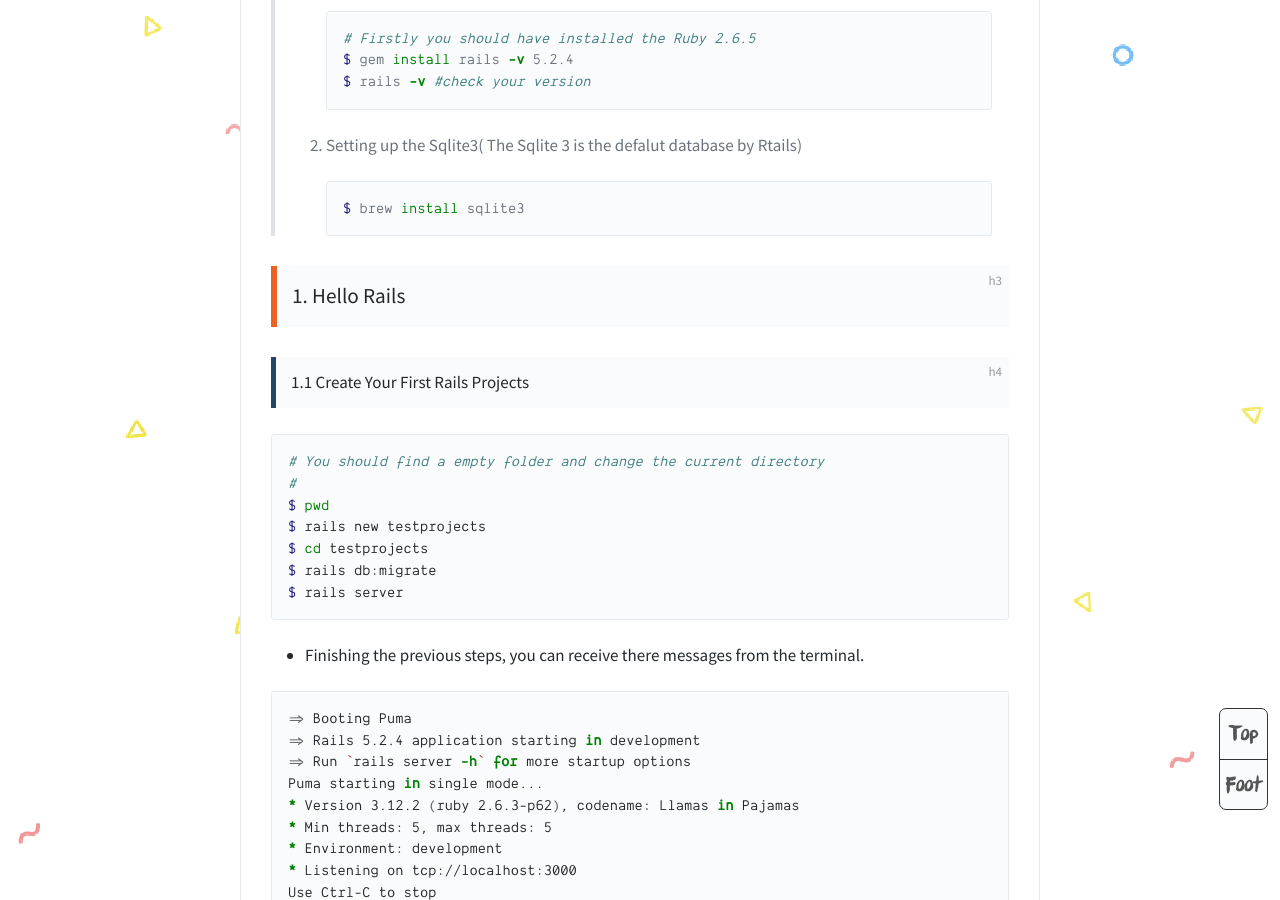
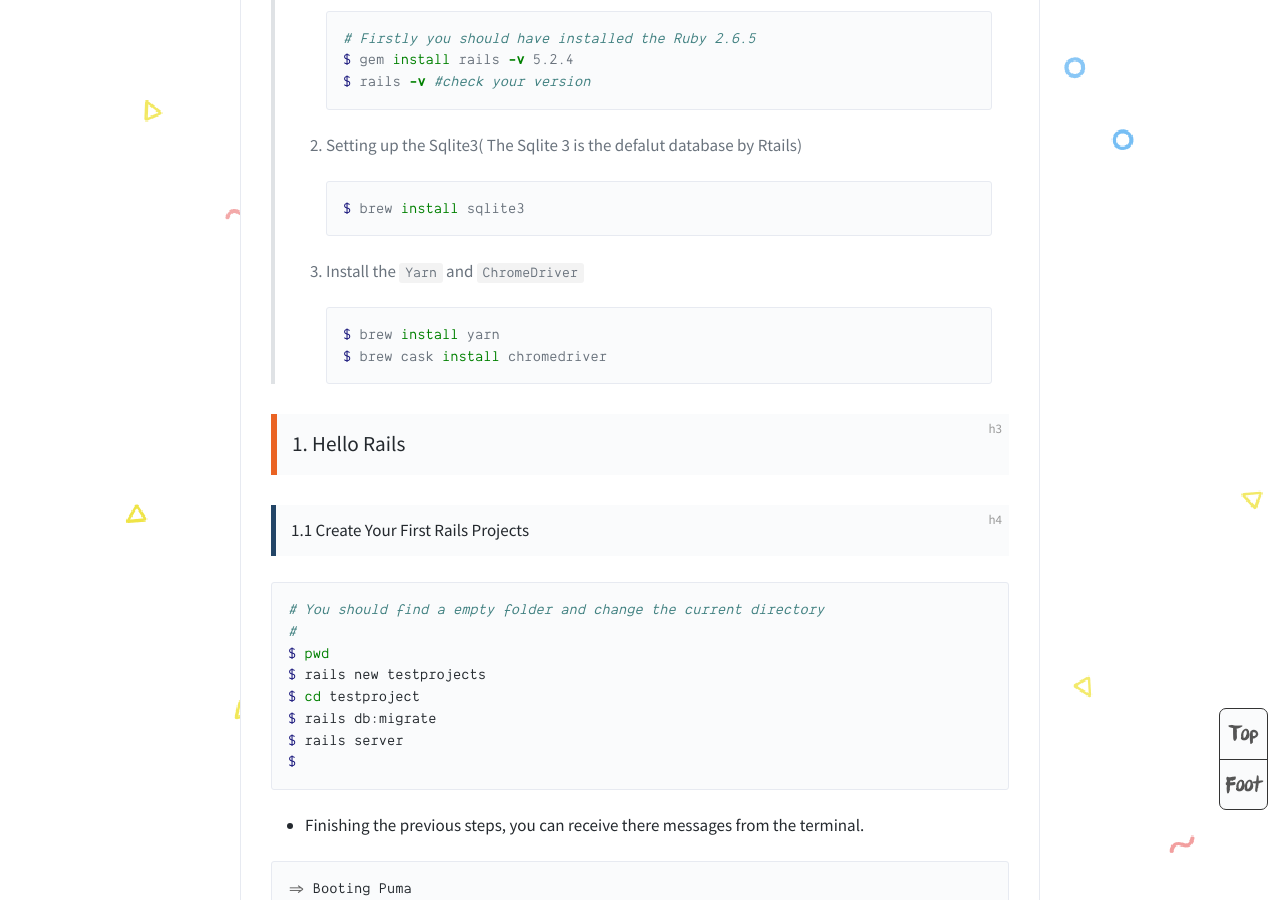
Before and after one commit to DoHerasYang/DoHerasYang.github.io, a Jekyll site: the page built from _posts/2019-12-16-Ruby-Rails.md, in a window 1280 px wide and 900 px high, scrolled down 942 px. Built offline with Jekyll 4.4.1, drawn with Linux system fonts in a browser that asks for light colours; comment, search, counter and statistics services are not loaded.

Commit message:
Update 2019-12-16-Ruby-Rails.md

````diff
--- a/_posts/2019-12-16-Ruby-Rails.md
+++ b/_posts/2019-12-16-Ruby-Rails.md
@@ -31,6 +31,15 @@ tags: Ruby-Rails
 >    ```shell
 >    $ brew install sqlite3
 >    ```
+>
+> 3. Install the `Yarn` and `ChromeDriver`
+>
+>    ```shell
+>    $ brew install yarn
+>    $ brew cask install chromedriver
+>    ```
+
+
 
 ### 1. Hello Rails
 
@@ -41,9 +50,10 @@ tags: Ruby-Rails
 #
 $ pwd
 $ rails new testprojects
-$ cd testprojects
+$ cd testproject
 $ rails db:migrate
 $ rails server
+$
 ```
 
 + Finishing the previous steps, you can receive there messages from the terminal.
````
